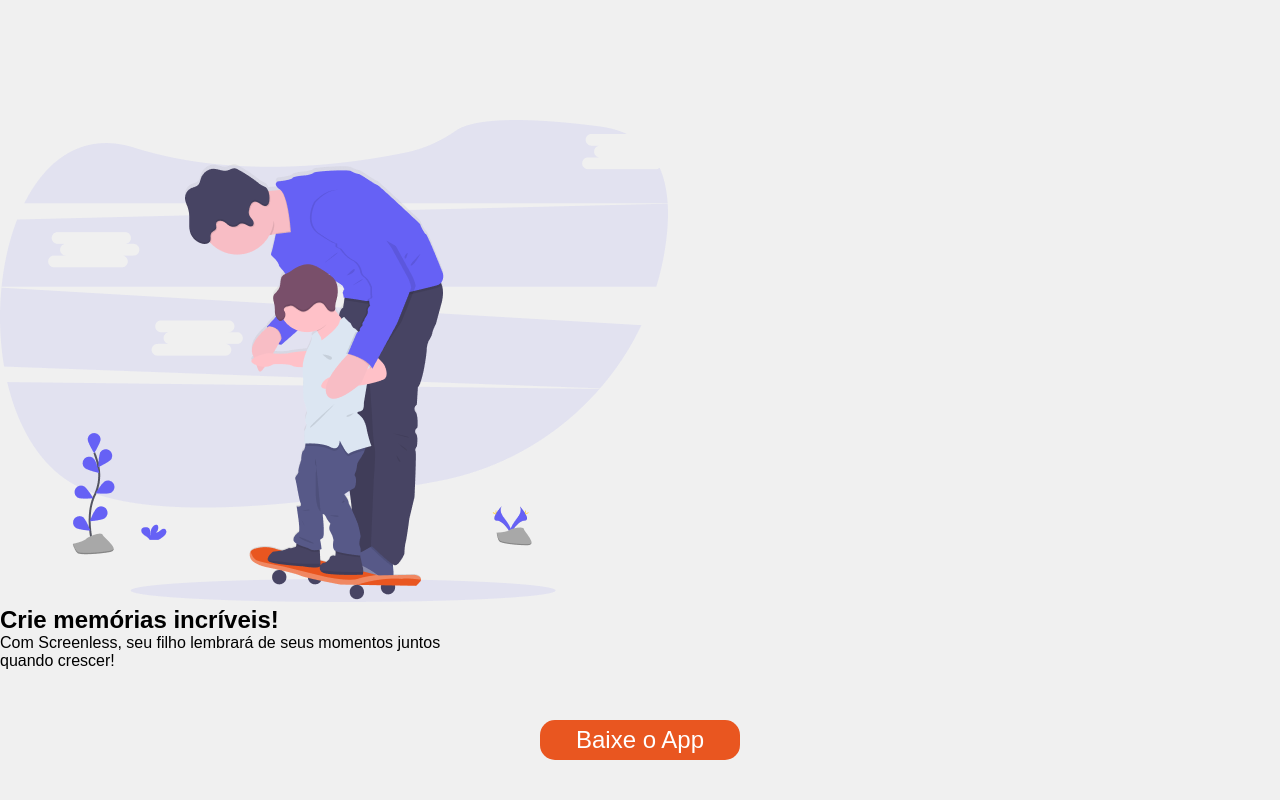
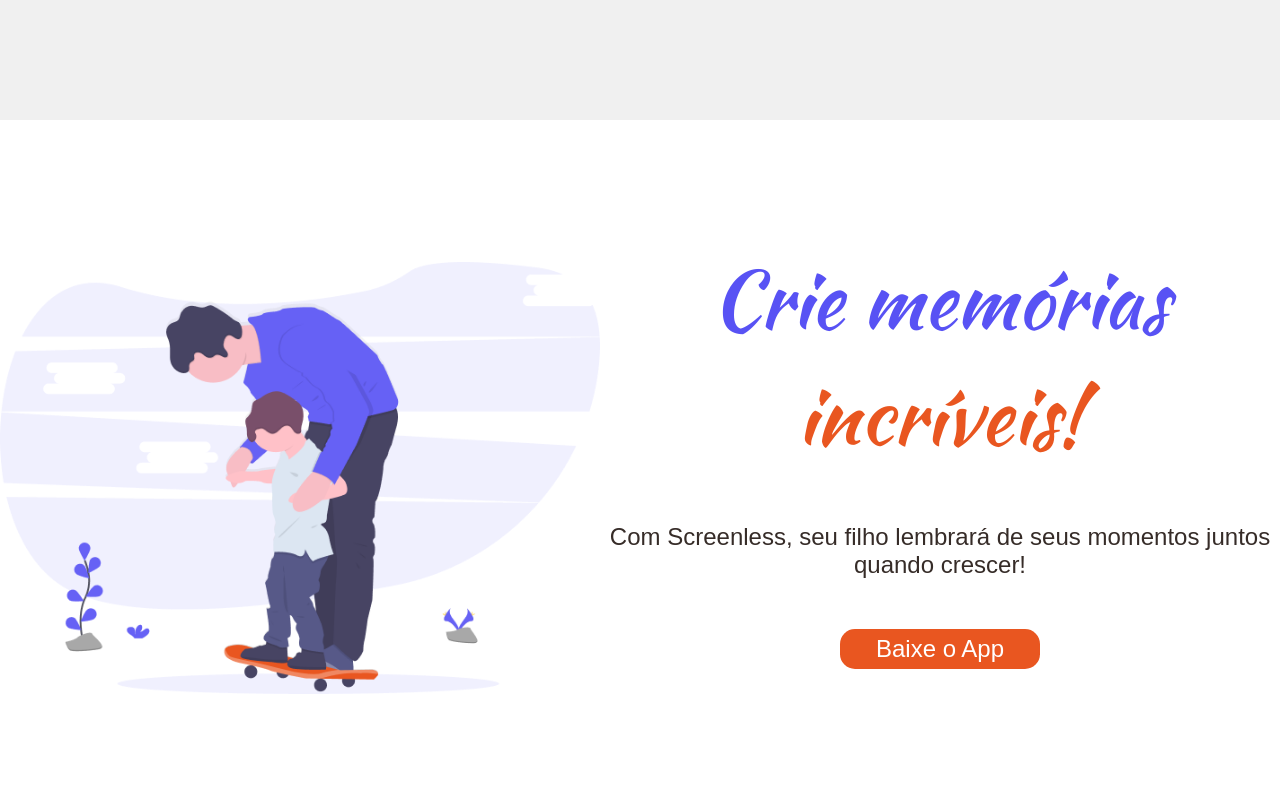
Before and after one commit to LucasReis26/screenless, a React (Vite) app: page / in a window 1280 px wide. Shown: the part 2140-2940 px from the top of the page. Built offline with nearby package versions, Linux system fonts and the light colour scheme; a web font is replaced by a local one.

Commit message:
Service4 estilizado

```diff
--- a/src/components/Service4/Service4.module.css
+++ b/src/components/Service4/Service4.module.css
@@ -0,0 +1,29 @@
+.service4{
+	width: 100%;
+	height: 90vh;
+	background-color: var(--white);
+	display: flex;
+	align-items: center;
+	justify-content: space-evenly;
+}
+.rightSide h2{
+	font-family: "Kaushan Script";
+	font-size: 5rem;
+	text-align:center;
+	color: var(--dark-blue);
+	margin-bottom:50px;
+}
+
+.rightSide h2>span{
+	color: var(--dark-red);
+}
+
+.rightSide p{
+	color: var(--text);
+	font-size: 1.5rem;
+	text-align: center;
+}
+
+.leftSide img{
+	width: 600px;
+}
```
